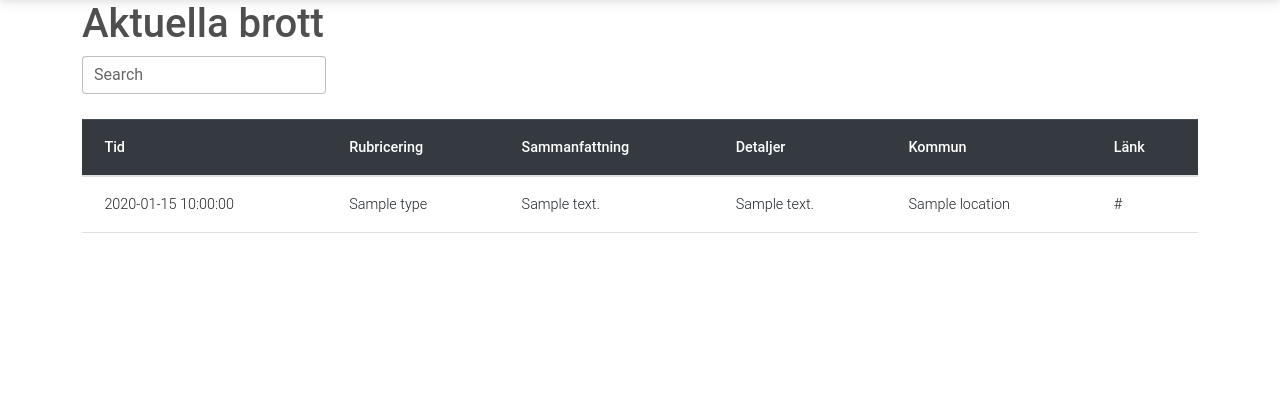
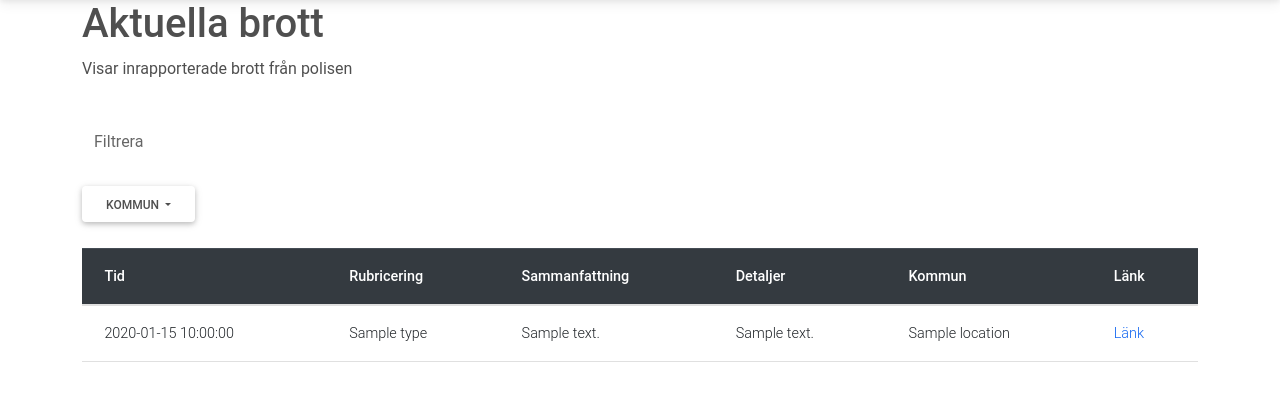
Before and after one commit to gusan735/content_fetcher, a Flask app: template web-content/templates/crimestats.html in a window 1280 px wide. Shown: the part 59-460 px from the top of the page. Run offline with Flask 2, Linux system fonts and the light colour scheme; the template is opened without the code that fills it: most values are stand-ins (such as "Sample title", 1, 10 or a date in 2020); parts of the project's set-up code (start-up, migrations or seed data) failed here and were passed over; some libraries are stand-ins or nearby versions.

Commit message:
various small comments and updates

```diff
--- a/tweet_fetcher.py
+++ b/tweet_fetcher.py
@@ -50,7 +50,6 @@
 
 def add_medias_to_query_string():
     medias = json.loads(config.get('TWITTER', 'MEDIAS'))
-
     url_string = ""
     for media in medias:
         url_string = url_string + "url:\"{}\" OR ".format(media)
@@ -60,7 +59,6 @@
 
 
 def create_url():
-
     query = "-is:retweet -is:quote ({})".format(add_medias_to_query_string())
     tweet_fields = "author_id,created_at,entities,text,withheld"
     tweet_mode = "extended"
@@ -81,7 +79,6 @@
         urls = []
         if "urls" in entities:
             for url in entities["urls"]:
-                #Some links to DN will give 2 urls where one is real and the other one is just http://DN.SE So this is not needed.
                 if (str(url["expanded_url"]).startswith('http://')):
                     continue
                 if not (has_author_tweeted_link(url["expanded_url"], author, link_dicts)):
--- a/web-content/templates/base.html
+++ b/web-content/templates/base.html
@@ -6,9 +6,20 @@
     <meta name="viewport" content="width=device-width, initial-scale=1, shrink-to-fit=no">
 
     <!-- Bootstrap CSS -->
-    <link rel="stylesheet" href="https://stackpath.bootstrapcdn.com/bootstrap/4.3.1/css/bootstrap.min.css" integrity="sha384-ggOyR0iXCbMQv3Xipma34MD+dH/1fQ784/j6cY/iJTQUOhcWr7x9JvoRxT2MZw1T" crossorigin="anonymous"/>
-    <link rel="stylesheet" href="https://cdnjs.cloudflare.com/ajax/libs/mdb-ui-kit/3.3.0/mdb.min.css"/>
-    <script type="text/javascript" src="https://cdnjs.cloudflare.com/ajax/libs/mdb-ui-kit/3.3.0/mdb.min.js"> </script>
+    <script type = text/javascript src="https://cdnjs.cloudflare.com/ajax/libs/mdb-ui-kit/3.3.0/mdb.min.js">
+      $(document).ready(function () {
+      $('#crime_table').DataTable();
+      $('.dataTables_length').addClass('bs-select');
+    });
+  </script>
+<script>
+    $(document).ready(function () {
+    $('#crime_table').hide();
+    });
+</script>
+
+  <link rel="stylesheet" href="https://stackpath.bootstrapcdn.com/bootstrap/4.3.1/css/bootstrap.min.css" integrity="sha384-ggOyR0iXCbMQv3Xipma34MD+dH/1fQ784/j6cY/iJTQUOhcWr7x9JvoRxT2MZw1T" crossorigin="anonymous"/>
+  <link rel="stylesheet" href="https://cdnjs.cloudflare.com/ajax/libs/mdb-ui-kit/3.3.0/mdb.min.css"/>
   <title>{% block title %} {% endblock %}</title>
   </head>
   <body>
@@ -47,11 +58,16 @@
 
     <!-- Optional JavaScript -->
     <!-- jQuery first, then Popper.js, then Bootstrap JS -->
-  <script src="https://code.jquery.com/jquery-3.6.0.min.js" integrity="sha256-/xUj+3OJU5yExlq6GSYGSHk7tPXikynS7ogEvDej/m4=" crossorigin="anonymous"></script>
+  <script src="https://code.jquery.com/jquery-3.6.0.min.js" integrity="sha256-/xUj+3OJU5yExlq6GSYGSHk7tPXikynS7ogEvDej/m4=" crossorigin="anonymous">
+    $(document).ready(function () {
+    $('#crime_table').hide();
+  });
+
+  </script>
   <script src="https://code.jquery.com/ui/1.12.1/jquery-ui.min.js" integrity="sha256-VazP97ZCwtekAsvgPBSUwPFKdrwD3unUfSGVYrahUqU=" crossorigin="anonymous"></script>
   <script src="https://stackpath.bootstrapcdn.com/bootstrap/4.3.1/js/bootstrap.min.js" integrity="sha384-JjSmVgyd0p3pXB1rRibZUAYoIIy6OrQ6VrjIEaFf/nJGzIxFDsf4x0xIM+B07jRM" crossorigin="anonymous"></script>
   <script src="https://cdnjs.cloudflare.com/ajax/libs/popper.js/1.14.7/umd/popper.min.js" integrity="sha384-UO2eT0CpHqdSJQ6hJty5KVphtPhzWj9WO1clHTMGa3JDZwrnQq4sF86dIHNDz0W1" crossorigin="anonymous"></script>
-  <script type="text/javascript" src="https://cdnjs.cloudflare.com/ajax/libs/mdb-ui-kit/3.3.0/mdb.min.js"> </script>
+
 
   <!--
   <script type = text/javascript>
@@ -62,12 +78,11 @@
   {% endif %}
   </script>
 -->
-<script>
+<script src="https://code.jquery.com/ui/1.12.1/jquery-ui.min.js" integrity="sha256-VazP97ZCwtekAsvgPBSUwPFKdrwD3unUfSGVYrahUqU=" crossorigin="anonymous">
   $(document).ready(function () {
-    $('#crime_table').DataTable();
-    $('.dataTables_length').addClass('bs-select');
+  $('#crime_table').hide();
+});
+</script>
 
-  });
-  </script>
   </body>
 </html>
--- a/web-content/templates/crimestats.html
+++ b/web-content/templates/crimestats.html
@@ -1,14 +1,31 @@
 {% extends 'base.html' %}
-<script src="https://stackpath.bootstrapcdn.com/bootstrap/4.3.1/js/bootstrap.min.js" integrity="sha384-JjSmVgyd0p3pXB1rRibZUAYoIIy6OrQ6VrjIEaFf/nJGzIxFDsf4x0xIM+B07jRM" crossorigin="anonymous"></script>
-<script src="https://code.jquery.com/jquery-3.6.0.min.js" integrity="sha256-/xUj+3OJU5yExlq6GSYGSHk7tPXikynS7ogEvDej/m4=" crossorigin="anonymous"></script>
-<script type="text/javascript" src="https://cdnjs.cloudflare.com/ajax/libs/mdb-ui-kit/3.3.0/mdb.min.js"> </script>
+
 {% block content %}
+
     <h1>{% block title %} Aktuella brott {% endblock %}</h1>
-    <div class="input-group">
-        <div class="form-outline">
-          <input type="search" id="form1" class="form-control" >
-          <label class="form-label" for="form1">Search</label>
-        </div>
+    <p>Visar inrapporterade brott från polisen</p>
+    <br>
+    <div class="form-outline">
+        <input type="text" id="form1" class="form-control"/>
+        <label class="form-label" for="form1">Filtrera</label>
+      </div>
+      <br>
+      <div class="dropdown">
+        <button
+          class="btn btn-default dropdown-toggle"
+          type="button"
+          id="dropdownMenuButton"
+          data-mdb-toggle="dropdown"
+          aria-expanded="false"
+        >
+          Kommun
+        </button>
+        <br>
+        <ul class="dropdown-menu" aria-labelledby="dropdownMenuButton">
+          <li><a class="dropdown-item" href="#">Strängnäs</a></li>
+          <li><a class="dropdown-item" href="#">Sollentuna</a></li>
+          <li><a class="dropdown-item" href="#">Stockholm</a></li>
+        </ul>
       </div>
       <br>
     <table id = "crime_table" class="table">
@@ -30,7 +47,7 @@
         <td>{{crime['Summary']}}</td>
         <td>{{crime['Details']}}</td>
         <td>{{crime['Location']}}</td>
-        <td>{{crime['Link']}}</td>
+        <td><a href="{{crime['Link']}}">Länk</a></td>
         </tr>
         {% endfor %}
         <!------
--- a/web_scraper.py
+++ b/web_scraper.py
@@ -39,8 +39,9 @@
     except Exception as e:
         print("Error. Returning url: " + url)
         return url
+
 ######TWITTER EVENTS###########
-#EXTERNAL FUNCTIONS
+
 def get_gp_heading(url):
     soup = get_html(url)
     elements = soup.find_all('h1', class_='c-article__heading')
```
Also changed, not shown: lab_main.py (+11 -8 lines), web-content/templates/topnews.html (+4 -3 lines).
